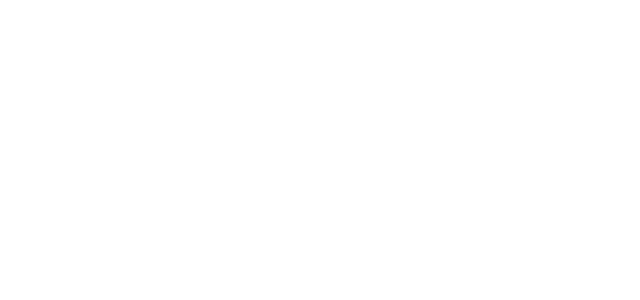
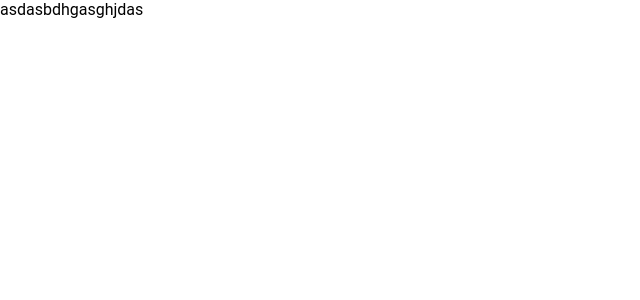
Before and after one commit to Senseyka0/quiz-app, a React (Create React App) app: page / in a window 1280 px wide. Shown: the top 300 px of the page, without its empty margins (0-640 px from the left). Built offline with nearby package versions, Linux system fonts and the light colour scheme.

Commit message:
removed unnecessary libs for testing

```diff
--- a/package.json
+++ b/package.json
@@ -3,10 +3,6 @@
   "version": "0.1.0",
   "private": true,
   "dependencies": {
-    "@testing-library/jest-dom": "^5.14.1",
-    "@testing-library/react": "^13.0.0",
-    "@testing-library/user-event": "^13.2.1",
-    "@types/jest": "^27.0.1",
     "@types/node": "^16.7.13",
     "@types/react": "^18.0.0",
     "@types/react-dom": "^18.0.0",
--- a/src/App.tsx
+++ b/src/App.tsx
@@ -1,5 +1,5 @@
 const App = () => {
-	return <div></div>;
+	return <div>asdasbdhgasghjdas</div>;
 };
 
 export default App;
```
Also changed, not shown: 1 other file (tests, documents, lock files or other folders).
